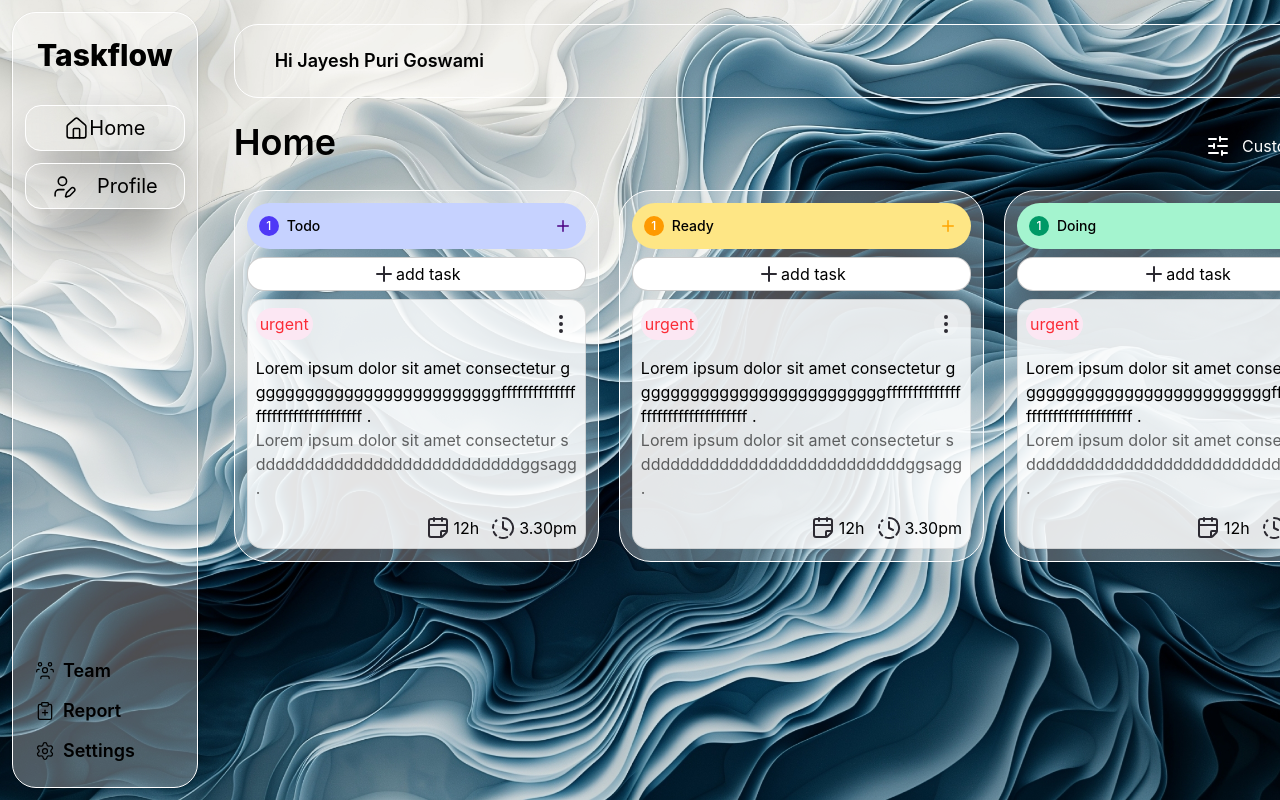
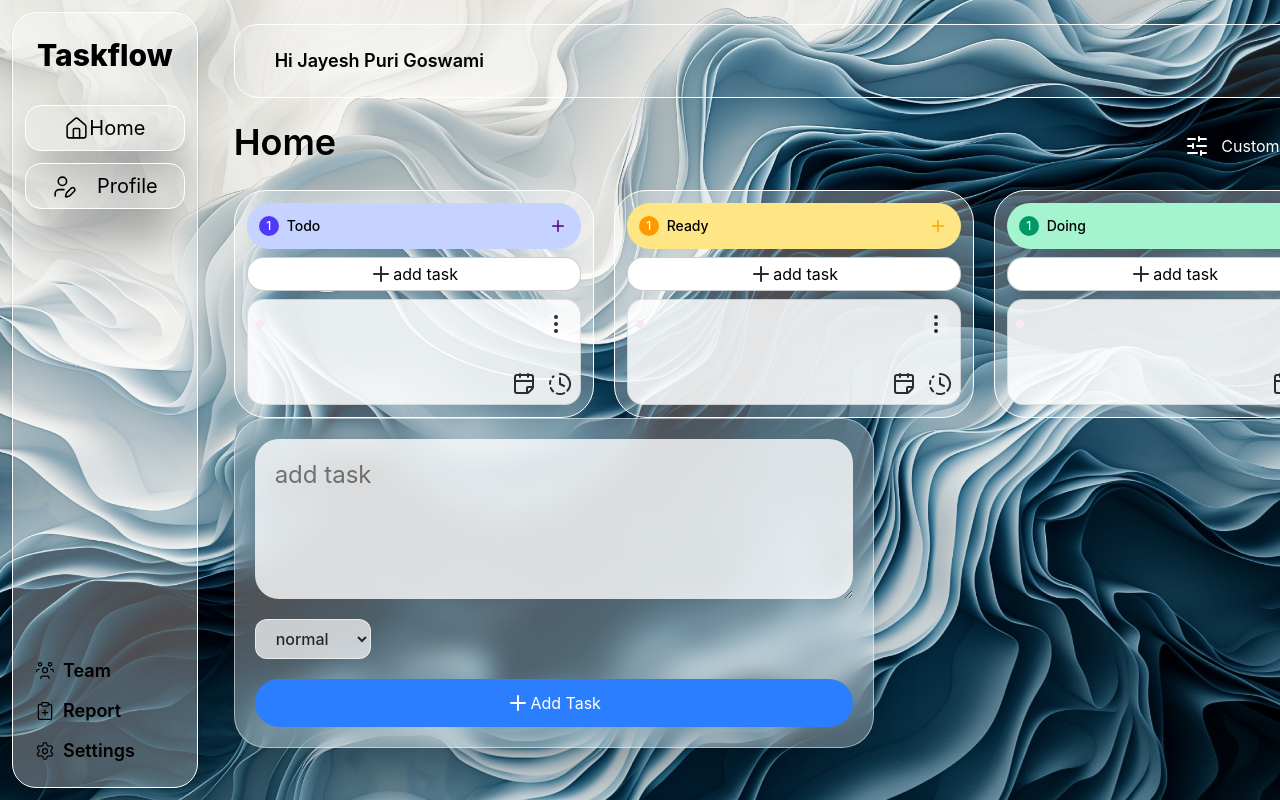
Before and after one commit to akshat69sh/TaskFlow-react-, a React (Vite) app: page / in a window 1280 px wide. Built offline with nearby package versions, Linux system fonts and the light colour scheme.

Commit message:
add task window created

```diff
--- /dev/null
+++ b/src/Components/ui/AddTask.jsx
@@ -0,0 +1,39 @@
+import Button from "../../components/ui/Button";
+import { Plus } from "lucide-react";
+
+function AddTask({ onClose }) {
+  return (
+    <div className="w-160 gap-5 bg-white/30 backdrop-blur-md rounded-4xl border border-white/50 p-5 flex flex-col shadow-2xl">
+      <textarea
+        name="addTask"
+        id="addTask"
+        className="h-40 w-full rounded-3xl p-5 text-2xl bg-white/80 focus:outline-none"
+        placeholder="add task"
+      />
+
+      <div className="flex">
+        <div>
+          <select
+            id="priority"
+            name="priority"
+            defaultValue="normal"
+            className="px-4 py-2 rounded-xl bg-white/70 border border-white/60 text-zinc-800 font-medium focus:outline-none focus:ring-2 focus:ring-blue-500 hover:cursor-pointer"
+          >
+            <option value="urgent">urgent</option>
+            <option value="medium">medium</option>
+            <option value="normal">normal</option>
+          </select>
+        </div>
+      </div>
+
+      <Button
+        buttonIcon={<Plus />}
+        buttonText={"Add Task"}
+        buttonClass={"bg-blue-500 text-white"}
+        buttonOnClick={onClose}
+      />
+    </div>
+  );
+}
+
+export default AddTask;
--- a/src/Components/ui/Button.jsx
+++ b/src/Components/ui/Button.jsx
@@ -1,17 +1,21 @@
+function Button({
+  buttonText,
+  buttonType,
+  buttonClass,
+  buttonIcon,
+  buttonOnClick,
+}) {
+  return (
+    <button
+      className={` px-5 py-3 rounded-full flex justify-center items-center hover:-translate-y-1 duration-300 transition-all hover:cursor-pointer ${buttonClass}`}
+      onClick={buttonOnClick}
+      buttonType={buttonType}
+    >
+      {buttonIcon ? <span className=""> {buttonIcon} </span> : null}
 
-function Button({buttonText, buttonType , buttonClass , buttonIcon , buttonOnClick}) {
-  return (
-    <button className={` px-5 py-3 rounded-full flex justify-center items-center hover:-translate-y-1 duration-300 transition-all hover:cursor-pointer ${buttonClass}`} onClick={buttonOnClick} buttonType={buttonType} >
-
-
-        {buttonIcon ? <span className=""> {buttonIcon} </span> : null}
-
-
-        <span>{buttonText}</span>
-
-
+      <span>{buttonText}</span>
     </button>
-  )
+  );
 }
 
-export default Button
+export default Button;
--- a/src/Components/ui/PageHeading.jsx
+++ b/src/Components/ui/PageHeading.jsx
@@ -1,7 +1,7 @@
 import { Download, Plus, SlidersHorizontal } from "lucide-react";
 import Button from "../ui/Button";
 
-function PageHeading({ pageName, isButtonVisible }) {
+function PageHeading({ pageName, isButtonVisible, buttonOnClick }) {
   return (
     <>
       <div className="flex justify-between">
@@ -24,6 +24,7 @@ function PageHeading({ pageName, isButtonVisible }) {
               buttonIcon={<Plus />}
               buttonText={"Create a new Task"}
               buttonClass={"bg-blue-500 text-white"}
+              buttonOnClick={buttonOnClick}
             />
           </div>
         ) : null}
--- a/src/Components/ui/TaskItem.jsx
+++ b/src/Components/ui/TaskItem.jsx
@@ -1,20 +1,28 @@
-import { EllipsisVertical ,CalendarFold ,ClockFading} from "lucide-react";
+import { EllipsisVertical, CalendarFold, ClockFading } from "lucide-react";
 
 function TaskItem() {
   return (
     <>
       <div className="border border-black/10 rounded-2xl bg-white/85 backdrop-blur:xl flex flex-col">
         <div className="flex flex-row justify-between items-center p-2">
-            <span className="bg-pink-100 rounded-2xl p-1 text-red-500">urgent</span>
-            <button className="bg-white/20 rounded-2xl m-1 hover:cursor-pointer"><EllipsisVertical color="#2c2a32"  /></button>
+          <span className="bg-pink-100 rounded-2xl p-1 text-red-500"></span>
+          <button className="bg-white/20 rounded-2xl m-1 hover:cursor-pointer">
+            <EllipsisVertical color="#2c2a32" />
+          </button>
         </div>
         <div className="flex flex-col min-w-0 p-2">
-            <p className="text-black break-all ">Lorem ipsum dolor sit amet consectetur ggggggggggggggggggggggggggffffffffffffffffffffffffffffffffff .</p>
-            <p className="text-black/60"> Lorem ipsum dolor sit amet consectetur s      dddddddddddddddddddddddddddggsagg .</p>
+          <p className="text-black break-all "></p>
+          <p className="text-black/60"> </p>
         </div>
         <div className="flex flex-row gap-3 justify-end p-2">
-            <span className="flex gap-1"> <CalendarFold color="#2c2a32" /> 12h </span>
-            <span className="flex gap-1"> <ClockFading color="#2c2a32" /> 3.30pm</span>
+          <span className="flex gap-1">
+            {" "}
+            <CalendarFold color="#2c2a32" />{" "}
+          </span>
+          <span className="flex gap-1">
+            {" "}
+            <ClockFading color="#2c2a32" />{" "}
+          </span>
         </div>
       </div>
     </>
--- a/src/pages/Home.jsx
+++ b/src/pages/Home.jsx
@@ -1,32 +1,37 @@
 // import { Plus } from "lucide-react";
-import TaskList from "../components/taskList/TaskList";
-import PageHeading from "../components/ui/PageHeading";
+import { useState } from "react";
+import TaskList from "../Components/taskList/TaskList";
+import PageHeading from "../Components/ui/PageHeading";
+import AddTask from "../Components/ui/AddTask";
 // import TaskCard from "../Components/ui/TaskCard";
 // import TaskCardHeader from "../components/ui/TaskCardHeader";
 // import TaskItem from "../components/ui/TaskItem";
 
 function Home() {
+  const [isWindowOpen, setIsWindowOpen] = useState(false);
   return (
     <div className="w-full h-full">
-      <PageHeading pageName="Home" isButtonVisible={true} />
+      <PageHeading
+        pageName="Home"
+        isButtonVisible={true}
+        buttonOnClick={() => setIsWindowOpen(true)}
+      />
 
       <div className="flex gap-5 mt-5 justify-around w-full  items-center  ">
-
-
-        <TaskList listType="todo"  />
-        <TaskList listType="ready"  />
-        <TaskList listType="doing"  />
-        <TaskList listType="done"  />
-
+        <TaskList listType="todo" />
+        <TaskList listType="ready" />
+        <TaskList listType="doing" />
+        <TaskList listType="done" />
       </div>
+      <AddTask />
     </div>
   );
 }
 
 export default Home;
 
-
-{/* <TaskCard>
+{
+  /* <TaskCard>
           <div className="flex gap-2 flex-col">
             <TaskCardHeader headerTitle="todo" color="" />
             <button className="flex justify-center w-full border border-black/20 rounded-2xl p-1 bg-white hover:cursor-pointer">
@@ -40,4 +45,5 @@ export default Home;
             <TaskItem />
             <TaskItem />
           </div>
-        </TaskCard> */}
+        </TaskCard> */
+}
```
Also changed, not shown: src/Components/taskList/TaskList.jsx (+4 -5 lines).
